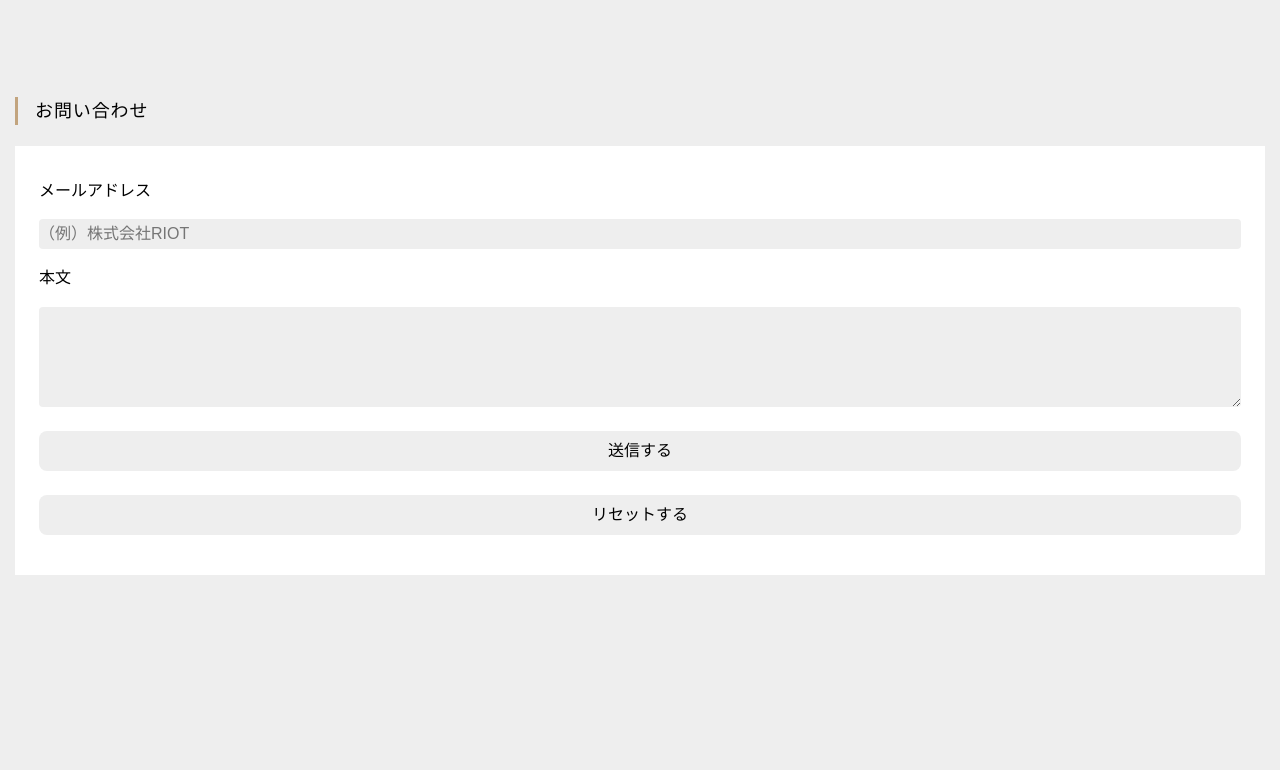
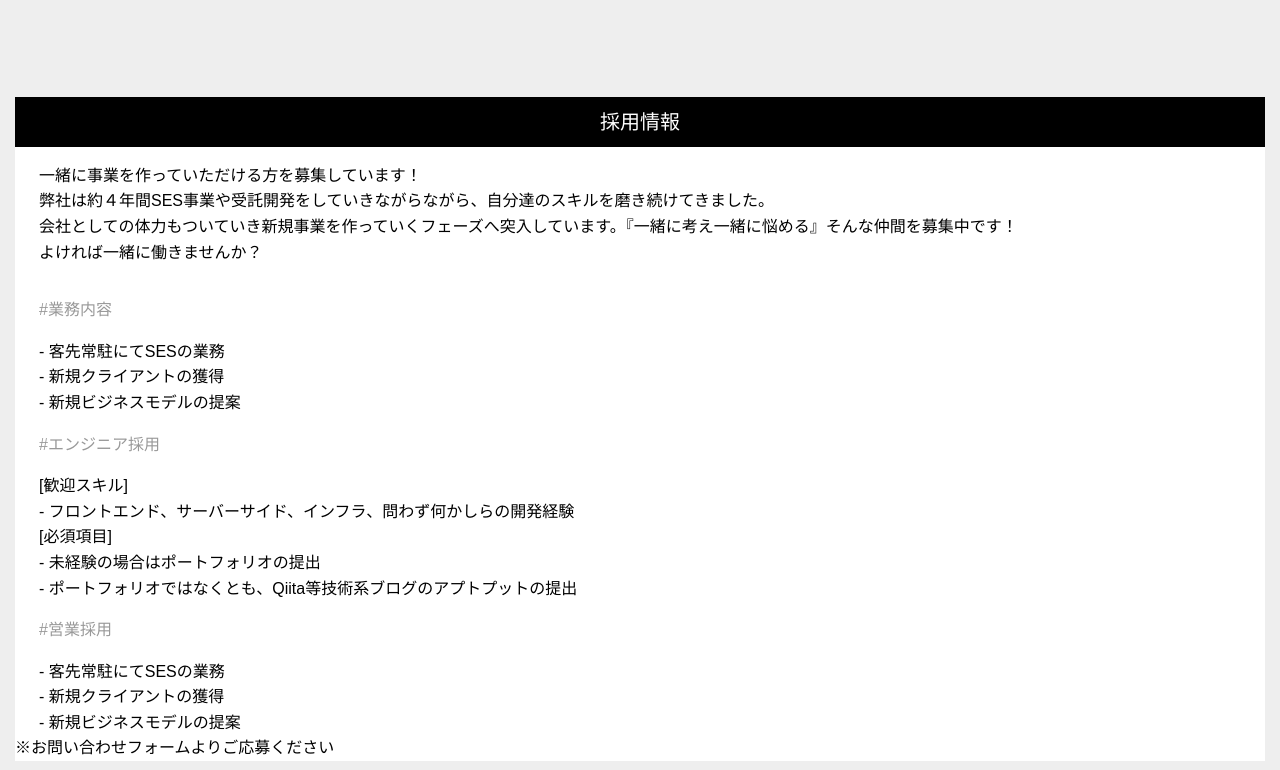
Before and after one commit to shunshimono/riot-compnay-hp, a Gatsby site: page / in a window 1280 px wide. Shown: the part 4130-4900 px from the top of the page. Before the commit the page ends 4765 px from the top, so only its background shows below. Built offline with nearby package versions, Linux system fonts and the light colour scheme; Gatsby itself is replaced by a stand-in of ours.

Commit message:
採用情報

```diff
--- /dev/null
+++ b/src/components/recruit/index.tsx
@@ -0,0 +1,67 @@
+import React from "react"
+import styled from "@emotion/styled"
+import { COLOR } from "../constant/color"
+
+const message = `一緒に事業を作っていただける方を募集しています！\n弊社は約４年間SES事業や受託開発をしていきながらながら、自分達のスキルを磨き続けてきました。\n会社としての体力もついていき新規事業を作っていくフェーズへ突入しています。『一緒に考え一緒に悩める』そんな仲間を募集中です！\nよければ一緒に働きませんか？`
+
+const str = `[歓迎スキル]\n- フロントエンド、サーバーサイド、インフラ、問わず何かしらの開発経験\n[必須項目]\n- 未経験の場合はポートフォリオの提出\n- ポートフォリオではなくとも、Qiita等技術系ブログのアプトプットの提出`
+
+const str1 = `- 客先常駐にてSESの業務\n- 新規クライアントの獲得\n- 新規ビジネスモデルの提案`
+
+const str3 = `- 客先常駐にてSESの業務\n- 新規クライアントの獲得\n- 新規ビジネスモデルの提案`
+
+export const Recruit = () => {
+  return (
+    <Wrapper>
+      <Card>
+        <Heading>採用情報</Heading>
+        <Container>
+          <Message>{message}</Message>
+          <Title>#業務内容</Title>
+          <Description>{str1}</Description>
+          <Title>#エンジニア採用</Title>
+          <Description>{str}</Description>
+          <Title>#営業採用</Title>
+          <Description>{str3}</Description>
+          ※お問い合わせフォームよりご応募ください
+        </Container>
+      </Card>
+    </Wrapper>
+  )
+}
+
+const Wrapper = styled.div`
+  padding: 40px 15px;
+`
+
+const Heading = styled.div`
+  background: ${COLOR.DARK.code};
+  color: ${COLOR.LIGHT.code};
+  height: 50px;
+  display: flex;
+  align-items: center;
+  justify-content: center;
+  font-size: 20px;
+`
+
+const Card = styled.div`
+  margin-bottom: 20px;
+  background: ${COLOR.LIGHT.code};
+`
+
+const Title = styled.div`
+  padding: 1em 1.5em;
+  color: #999;
+`
+
+const Description = styled.div`
+  padding: 0 1.5em;
+  white-space: pre-wrap;
+`
+
+const Container = styled.div``
+
+const Message = styled.div`
+  white-space: pre-wrap;
+  padding: 1em 1.5em;
+`
--- a/src/pages/index.tsx
+++ b/src/pages/index.tsx
@@ -7,6 +7,7 @@ import { Service } from "../components/service"
 import { About } from "../components/about"
 import { News } from "../components/news"
 import { From } from "../components/from"
+import { Recruit } from "../components/recruit"
 
 const IndexPage = () => (
   <Layout>
@@ -14,6 +15,7 @@ const IndexPage = () => (
     <Service></Service>
     <About></About>
     <News></News>
+    <Recruit></Recruit>
     <From></From>
   </Layout>
 )
```
